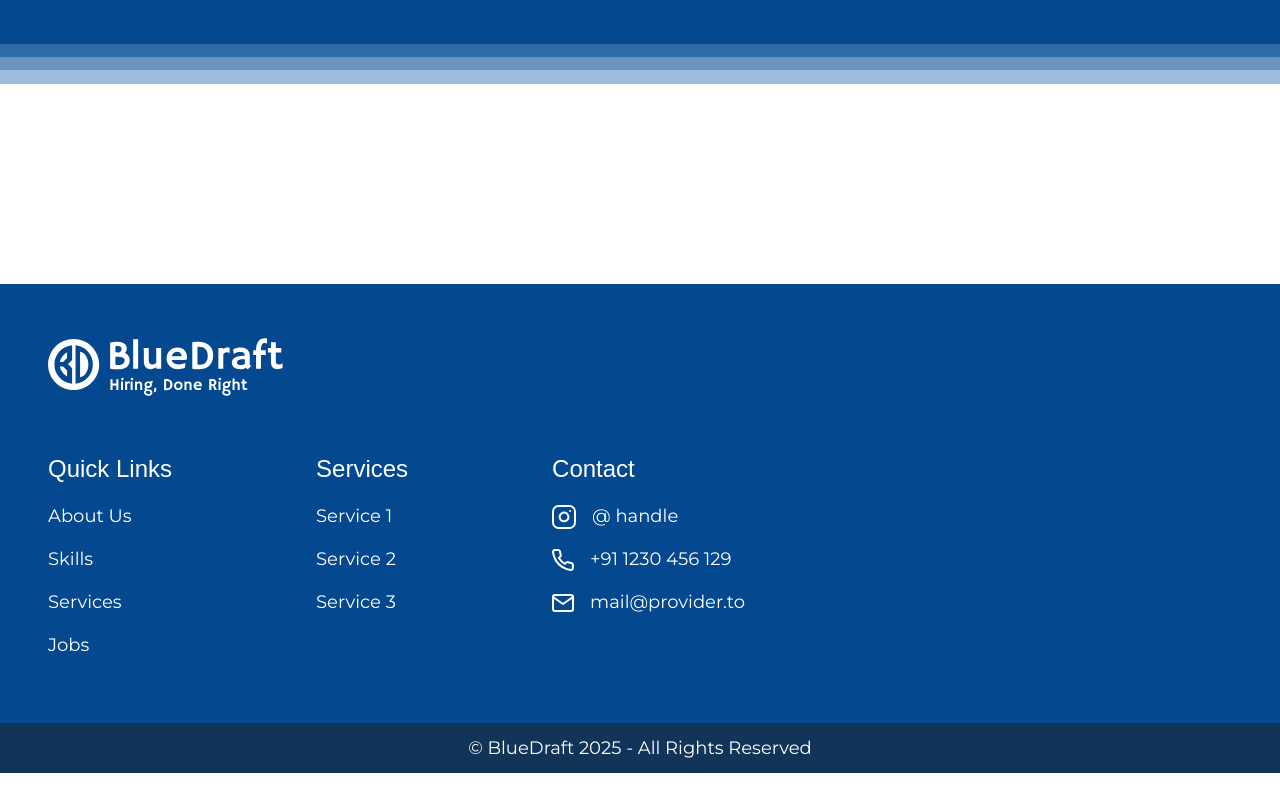
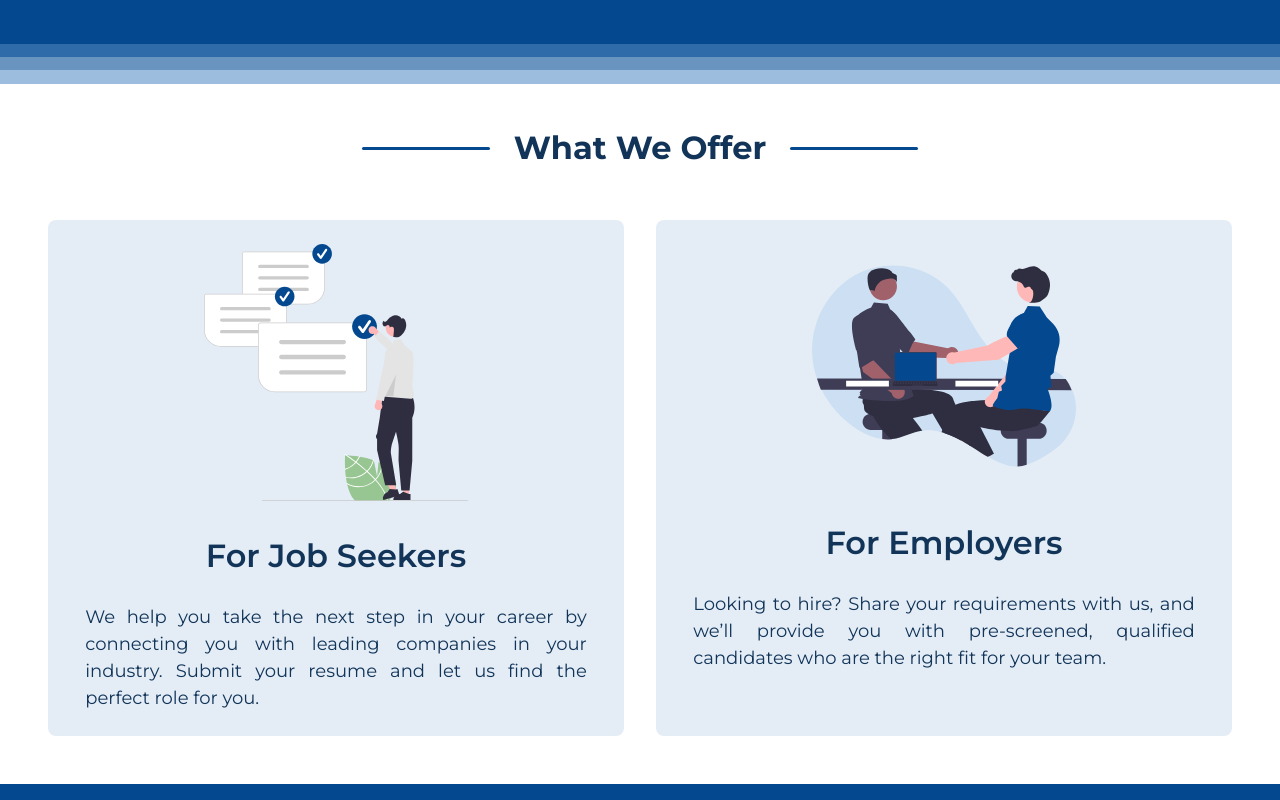
Before and after one commit to adarsh-ravikumar/bluedraft-hr, a Vue app: page / in a window 1280 px wide. Shown: the part 1200-2000 px from the top of the page. Before the commit the page ends 1973 px from the top, so only its background shows below. Built offline with nearby package versions, Linux system fonts and the light colour scheme; a web font is replaced by a local one.

Commit message:
feat: what we offer

```diff
--- a/src/components/navbar/NavBar.vue
+++ b/src/components/navbar/NavBar.vue
@@ -23,7 +23,14 @@ const hamStore = useHamStore()
 
 <template>
   <nav class="nav" :class="hamStore.open ? 'nav--open' : ''">
-    <RouterLink to="/">
+    <RouterLink
+      to="/"
+      v-bind:onclick="
+        () => {
+          if (hamStore.open) hamStore.toggle()
+        }
+      "
+    >
       <img
         src="/logo.svg"
         alt="logo"
@@ -33,7 +40,15 @@ const hamStore = useHamStore()
     </RouterLink>
     <ul class="nav__ul" :class="hamStore.open ? 'nav__ul--open' : ''">
       <li v-for="item in links" :key="item.title" class="nav__item">
-        <RouterLink :to="item.route">{{ item.title }}</RouterLink>
+        <RouterLink
+          :to="item.route"
+          v-bind:onclick="
+            () => {
+              hamStore.toggle()
+            }
+          "
+          >{{ item.title }}</RouterLink
+        >
         <span class="item__line"></span>
       </li>
     </ul>
--- a/src/routes/home/HomePage.vue
+++ b/src/routes/home/HomePage.vue
@@ -57,10 +57,33 @@
 
       <div class="about__fade_btm"></div>
     </section>
+
+    <section class="offer">
+      <h1 class="offer__title title__embelish">What We Offer</h1>
+      <div class="offer__content">
+        <div class="content__seekers">
+          <img src="/job-seekers.svg" alt="job_seekers" class="seekers__img" />
+          <h1 class="seekers__title">For Job Seekers</h1>
+          <p class="content__text">
+            We help you take the next step in your career by connecting you with leading companies
+            in your industry. Submit your resume and let us find the perfect role for you.
+          </p>
+        </div>
+        <div class="content__employers">
+          <img src="/employers.svg" alt="employers" class="employers__img" />
+          <h1 class="employers__title">For Employers</h1>
+          <p class="content__text">
+            Looking to hire? Share your requirements with us, and we’ll provide you with
+            pre-screened, qualified candidates who are the right fit for your team.
+          </p>
+        </div>
+      </div>
+    </section>
   </div>
 </template>
 
 <style lang="scss" scoped>
 @use './styles/hero.scss' as *;
 @use './styles/about.scss' as *;
+@use './styles/offer.scss' as *;
 </style>
--- a/src/routes/home/styles/about.scss
+++ b/src/routes/home/styles/about.scss
@@ -66,7 +66,7 @@
     }
   }
 
-  margin-bottom: 15rem;
+  margin-bottom: 5rem;
 
   .about__fade_btm {
     width: 100%;
--- /dev/null
+++ b/src/routes/home/styles/offer.scss
@@ -0,0 +1,59 @@
+@use '../../../styles/variables.scss' as *;
+@use '../../../styles/mixins.scss' as *;
+
+.offer {
+  .offer__content {
+    display: flex;
+
+    justify-content: center;
+    padding: $padding-body;
+    gap: 2rem;
+
+    .content__seekers,
+    .content__employers {
+      text-align: center;
+      width: 100%;
+      aspect-ratio: 3/2;
+      padding: calc($padding-body / 2);
+      border-radius: $border-radius-md;
+      background: $color-grey;
+
+      img {
+        width: 50%;
+        height: auto;
+      }
+
+      h1 {
+        margin-block: calc($padding-body / 2);
+        font-size: $font-xl;
+        font-family: $font-primary;
+        font-weight: 600;
+      }
+
+      p {
+        width: 95%;
+        margin-inline: auto;
+      }
+    }
+  }
+}
+
+@include max-screen(mobile) {
+  .offer .offer__content {
+    flex-direction: column;
+    .content__seekers,
+    .content__employers {
+      img {
+        width: 70%;
+      }
+
+      h1 {
+        white-space: nowrap;
+      }
+
+      p {
+        width: 90%;
+      }
+    }
+  }
+}
--- a/src/styles/global.scss
+++ b/src/styles/global.scss
@@ -15,7 +15,28 @@ body {
   overflow-x: hidden;
 }
 
+h1 {
+  font-size: $font-xl;
+}
+
 p {
   text-align: justify;
   font-size: $font-m;
 }
+
+.title__embelish {
+  display: flex;
+  align-items: center;
+  justify-content: center;
+  gap: 1.5rem;
+  white-space: nowrap;
+
+  &::before, &::after {
+    content: "";
+    display: block;
+    width: clamp(3rem, 10vw, 10rem);
+    height: 3px;
+    border-radius: 5px;
+    background: $color-primary-300;
+  }
+}
--- a/src/styles/variables.scss
+++ b/src/styles/variables.scss
@@ -2,7 +2,7 @@
 
 // Colors
 $color-white: #ffffff;
-
+$color-grey: #E4EDF6;
 $color-primary-100: #132231;
 $color-primary-200: #113458;
 $color-primary-300: #044990; // Primary
```
Also changed, not shown: public/employers.svg (added), public/job-seekers.svg (added).
